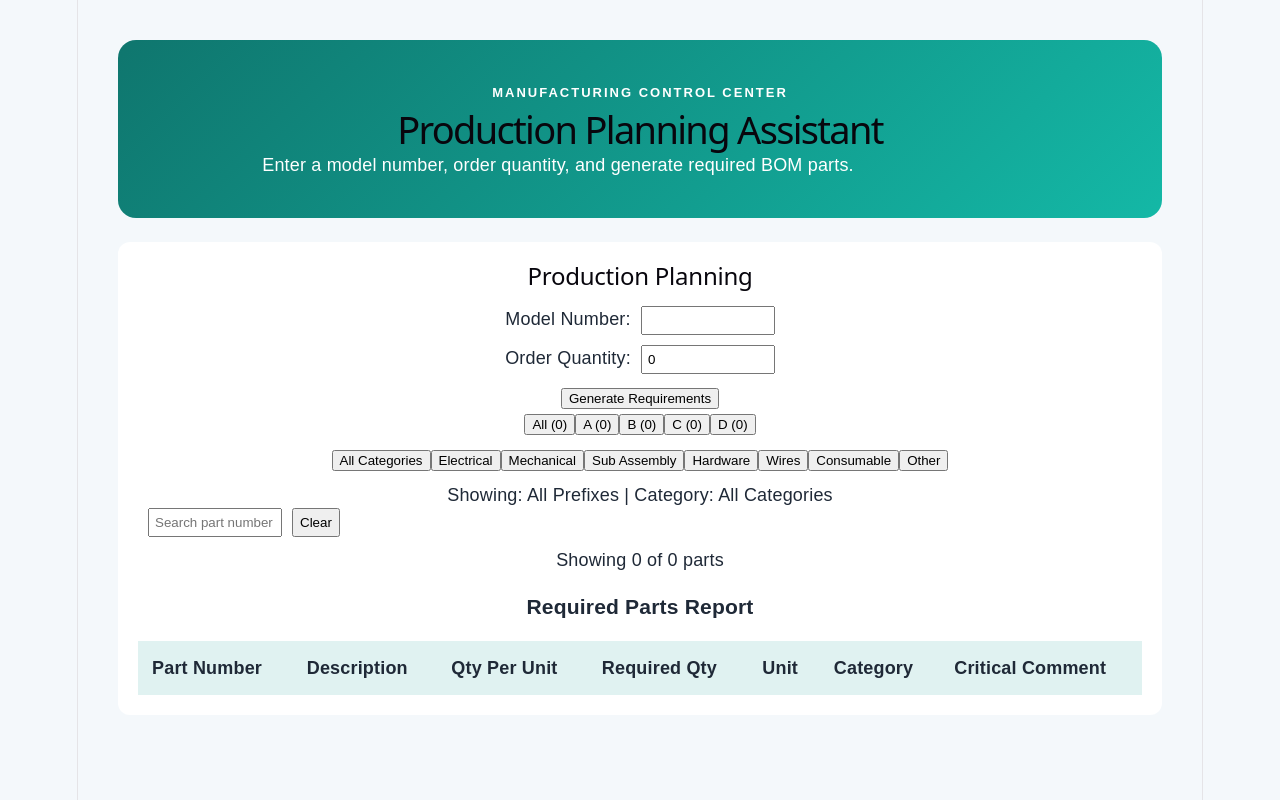
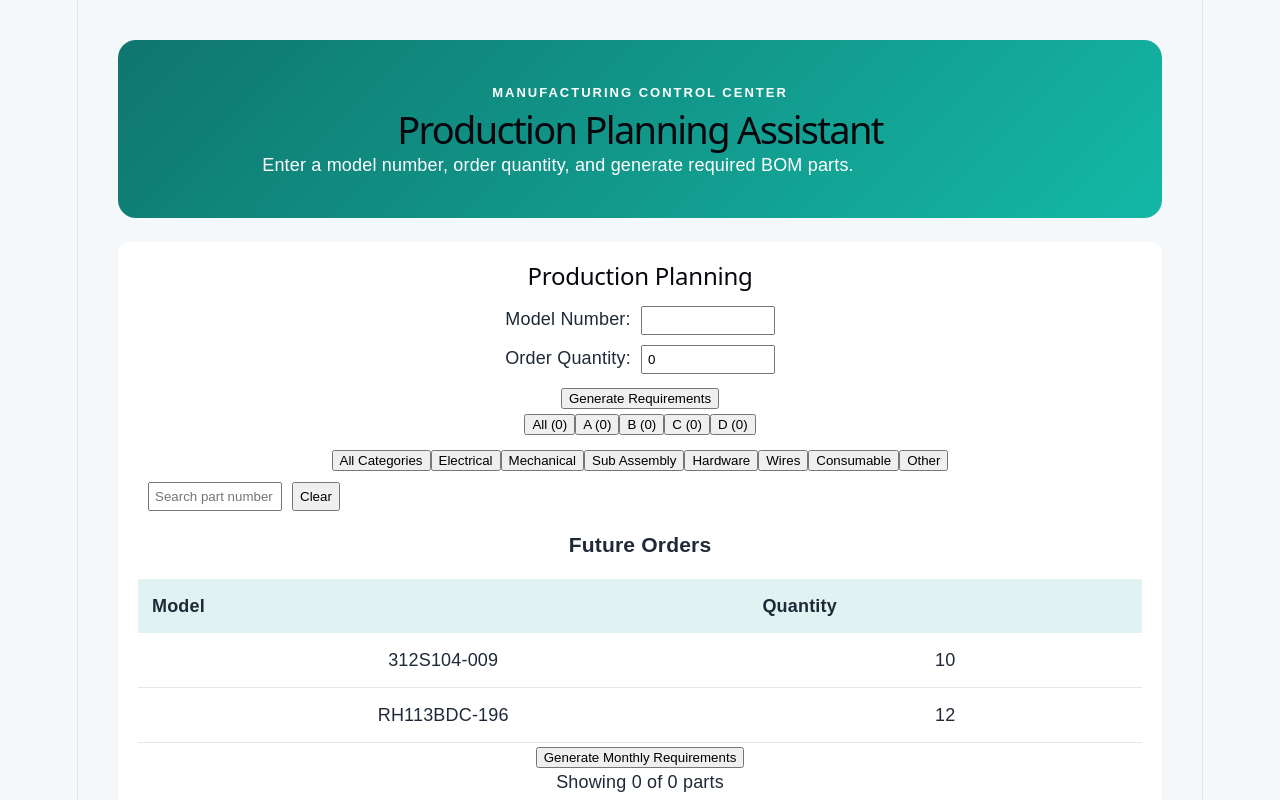
Before and after one commit to ananthkanna25/-inventory-dashboard, a React (Vite) app: page / in a window 1280 px wide. Shown: the top 800 px of the page. Built offline with nearby package versions, Linux system fonts and the light colour scheme.

Commit message:
Added future orders planning workflow

```diff
--- a/src/App.jsx
+++ b/src/App.jsx
@@ -4,6 +4,7 @@ import pdfWorker from "pdfjs-dist/build/pdf.worker.mjs?url";
 import { bomSources } from "./data/bomSources.js";
 import { parseBomParts, sortParts } from "./utils/bomParser.js";
 import { criticalParts } from "./data/criticalParts.js";
+import { orders } from "./data/orders.js";
 
 pdfjsLib.GlobalWorkerOptions.workerSrc = pdfWorker;
 import './App.css'
@@ -15,6 +16,11 @@ function App() {
   const [prefixFilter, setPrefixFilter] = useState("all");
   const [categoryFilter, setCategoryFilter] = useState("All Categories");
   const [searchTerm, setSearchTerm] = useState("");
+  const handleMonthlyRequirements = () => {
+  orders.forEach((order) => {
+    console.log("Order:", order.model, order.quantity);
+  });
+};
 
   const readBomPdf = async () => {
     alert("PDF text read successfully");
@@ -123,11 +129,6 @@ function App() {
           <button onClick={() => setCategoryFilter("Other")}>Other</button>
         </div>
 
-        <p>
-          Showing: {prefixFilter === "all" ? "All Prefixes" : prefixFilter}
-          {" | "}
-            Category: {categoryFilter}
-          </p>
         <div style={{ display: "flex", gap: "10px", marginBottom: "10px" }}>
           <input
             type="text"
@@ -146,9 +147,31 @@ function App() {
             Clear
           </button>
         </div>
+
+        <h3>Future Orders</h3>
+
+
+        <table>
+          <thead>
+            <tr>
+              <th>Model</th>
+              <th>Quantity</th>
+            </tr>
+          </thead>
+          <tbody>
+            {orders.map((order) => (
+              <tr key={order.model}>
+                <td>{order.model}</td>
+                <td>{order.quantity}</td>
+              </tr>
+            ))}
+          </tbody>
+        </table>
+ <button onClick={handleMonthlyRequirements}>
+  Generate Monthly Requirements
+</button>
         <p>
-  Showing {
-    bomParts.filter(
+          Showing {bomParts.filter(
             (part) =>
               (prefixFilter === "all" || part.partNumber.startsWith(prefixFilter)) &&
               (categoryFilter === "All Categories" || part.category === categoryFilter) &&
@@ -156,10 +179,11 @@ function App() {
                 part.partNumber.toLowerCase().includes(searchTerm.toLowerCase()) ||
                 part.description.toLowerCase().includes(searchTerm.toLowerCase())
               )
-    ).length
-  } of {bomParts.length} parts
+          ).length} of {bomParts.length} parts
+        </p>
+
         <h3>Required Parts Report</h3>
-</p>
+
         <table>
           <thead>
             <tr>
@@ -191,7 +215,7 @@ function App() {
                   <td>{part.requiredQty}</td>
                   <td>{part.unit}</td>
                   <td>{part.category}</td>
-                  <td> {criticalParts[part.partNumber] || "-"}</td>
+                  <td>{criticalParts[part.partNumber] || "-"}</td>
                 </tr>
               ))}
           </tbody>
--- /dev/null
+++ b/src/data/orders.js
@@ -0,0 +1,10 @@
+export const orders = [
+  {
+    model: "312S104-009",
+    quantity: 10,
+  },
+  {
+    model: "RH113BDC-196",
+    quantity: 12,
+  },
+];
```
Lines whose indentation alone changed are shown as unchanged.
